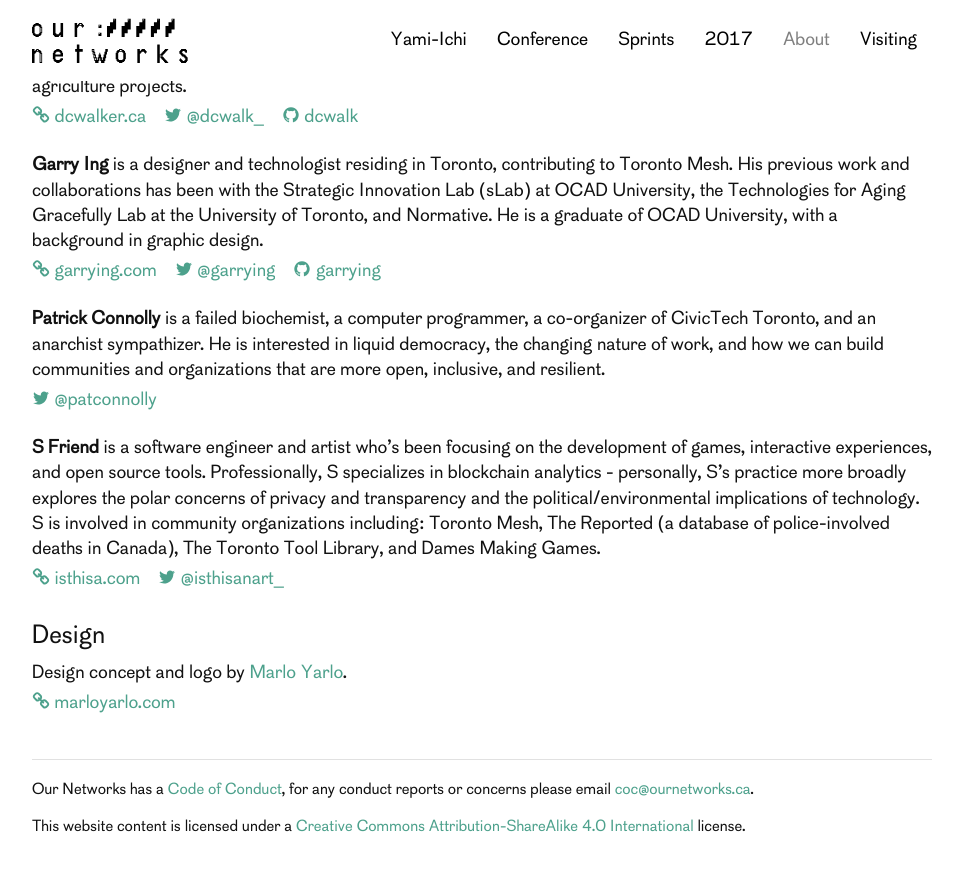
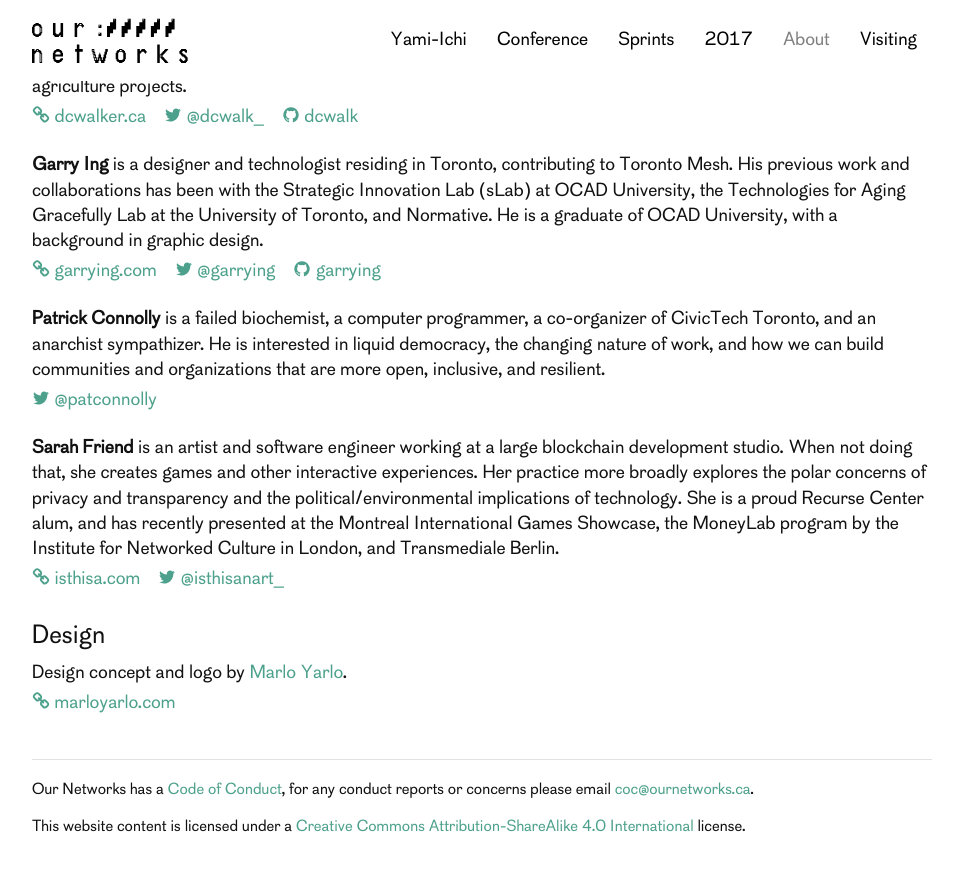
Before and after one commit to ournetworks/ournetworks.ca, a Jekyll site: the page built from 2018/about.md, in a window 1280 px wide and 900 px high, scrolled down 703 px. Shown: the top 871 px of the window, without its empty margins (158-1121 px from the left). Built offline with Jekyll 4.4.1, drawn with Linux system fonts in a browser that asks for light colours.

Commit message:
Updatin my bio

```diff
--- a/2018/about.md
+++ b/2018/about.md
@@ -49,7 +49,7 @@
   <li class="bio-sm-list-item"><a href="https://twitter.com/patconnolly" target="_blank">{% include icons/twitter.svg %}&nbsp;@patconnolly</a></li>
 </ul>
 
-**S Friend**{:#s} is a software engineer and artist who's been focusing on the development of games, interactive experiences, and open source tools. Professionally, S specializes in blockchain analytics - personally, S's practice more broadly explores the polar concerns of privacy and transparency and the political/environmental implications of technology. S is involved in community organizations including: Toronto Mesh, The Reported (a database of police-involved deaths in Canada), The Toronto Tool Library, and Dames Making Games.
+**Sarah Friend**{:#sarah} is an artist and software engineer working at a large blockchain development studio. When not doing that, she creates games and other interactive experiences. Her practice more broadly explores the polar concerns of privacy and transparency and the political/environmental implications of technology. She is a proud Recurse Center alum, and has recently presented at the Montreal International Games Showcase, the MoneyLab program by the Institute for Networked Culture in London, and Transmediale Berlin.
 
 <ul class="bio-sm-list">
   <li class="bio-sm-list-item"><a href="https://isthisa.com/" target="_blank">{% include icons/link.svg %}&nbsp;isthisa.com</a></li>
```
